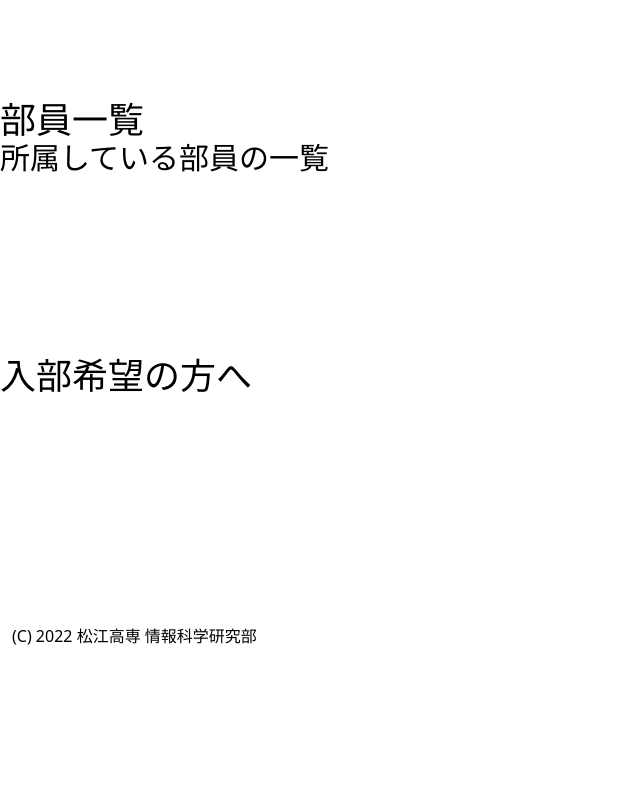
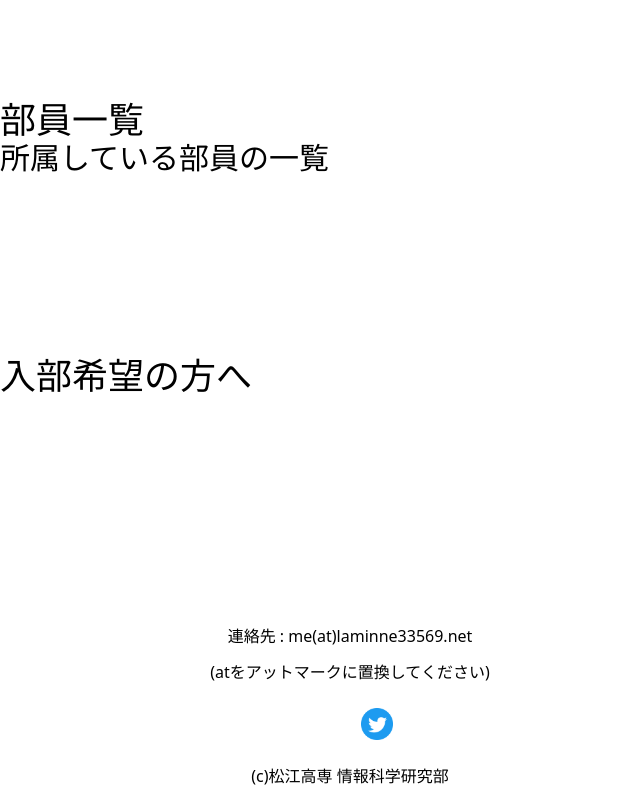
Before and after one commit to mct-joken/mct-joken.github.io, a Svelte app: page / in a window 1280 px wide. Shown: the part 948-1748 px from the top of the page, without its empty margins (0-640 px from the left). Before the commit the page ends 1608 px from the top, so only its background shows below. Built offline with nearby package versions, Linux system fonts and the light colour scheme.

Commit message:
footerの追加

```diff
--- a/src/App.svelte
+++ b/src/App.svelte
@@ -9,6 +9,7 @@
   import Memberlist from "./pages/Memberlist.svelte";
   import Works from "./pages/Works.svelte";
   import NotFound from "./pages/404.svelte"
+  import Footer from "./components/Footer.svelte"
 
   const routes = {
     "/":  Home,
@@ -33,10 +34,8 @@
       <Memberlist/>
       <Join/>
       <Home/> -->
+    <Footer/>
   </main>
-  <footer class="text-center">
-    <p>(C) 2022 松江高専 情報科学研究部</p>
-  </footer>
 </div>
 
 <style>
--- /dev/null
+++ b/src/components/Footer.svelte
@@ -0,0 +1,24 @@
+<footer class="w-full z-40 bg-gray-900 mx-auto rounded-bl rounded-br shadow border-b border-gray-200">
+    <div class="container px-40 flex justify-between items-center">
+      <span class="font-semibold w-full text-xl text-white tracking-tight centering_item">
+        <p>連絡先 : me(at)laminne33569.net</p>
+        <p>(atをアットマークに置換してください)</p>
+        <ul style="display: flex; justify-content: center">
+          <li class="github"> <a href="https://github.com/mct-joken" target="_blank"><img style="width: 1.85em; height: 1.85em" src="github_icon.png" alt="github"></a></li>
+          <li class="twitter"><a href="https://twitter.com/mct_joken" target="_blank"><img style="width: 2em; height: 2em" src="twitter_icon.png" alt="twitter"></a></li>
+        </ul>
+        <p>(c)松江高専 情報科学研究部</p>
+      </span>
+  </div>
+</footer>
+
+<style>
+  p {
+    font-size: medium;
+    text-align: center;
+  }
+  ul li {
+    list-style: none;
+    align-items: center;
+  }
+</style>
```
Also changed, not shown: public/github_icon.png (added), public/twitter_icon.png (added).
